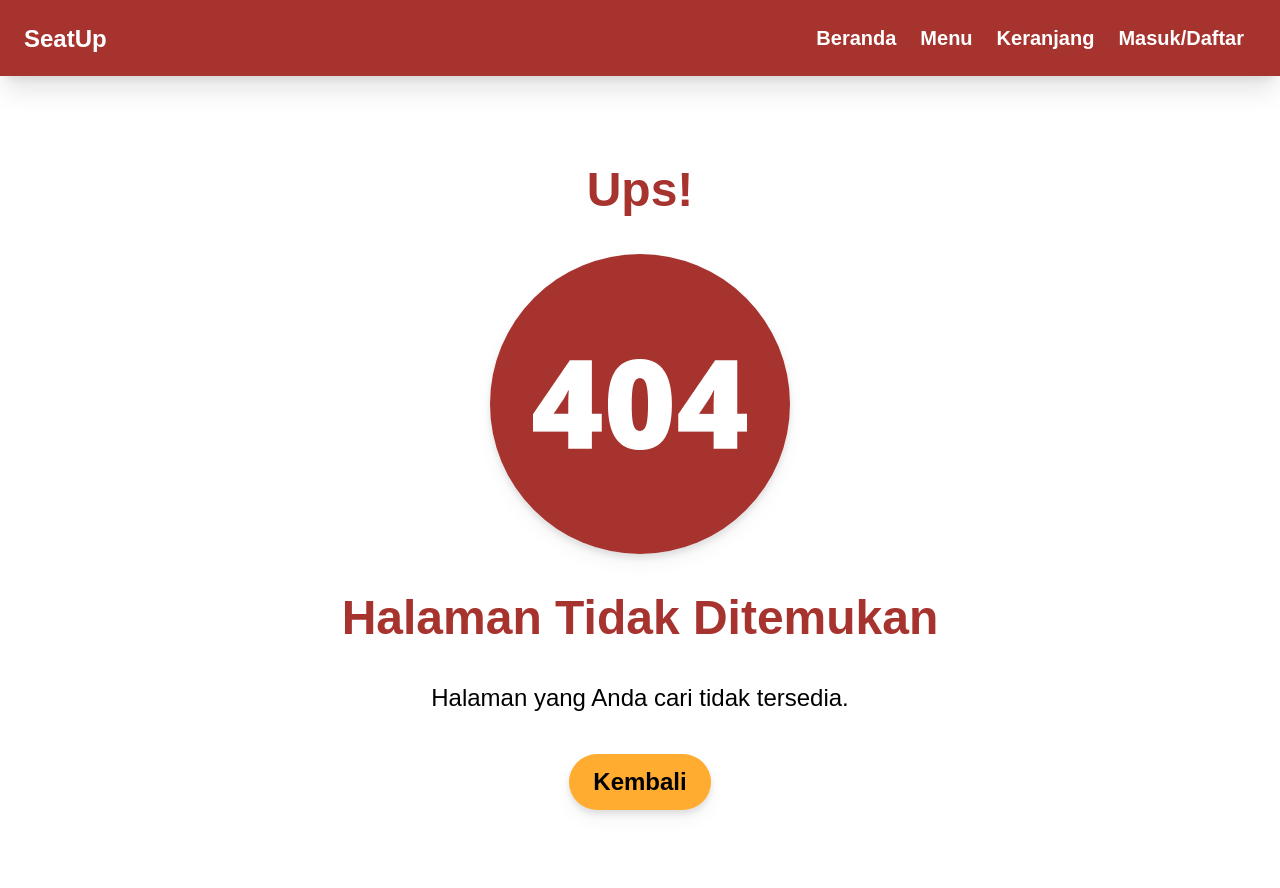
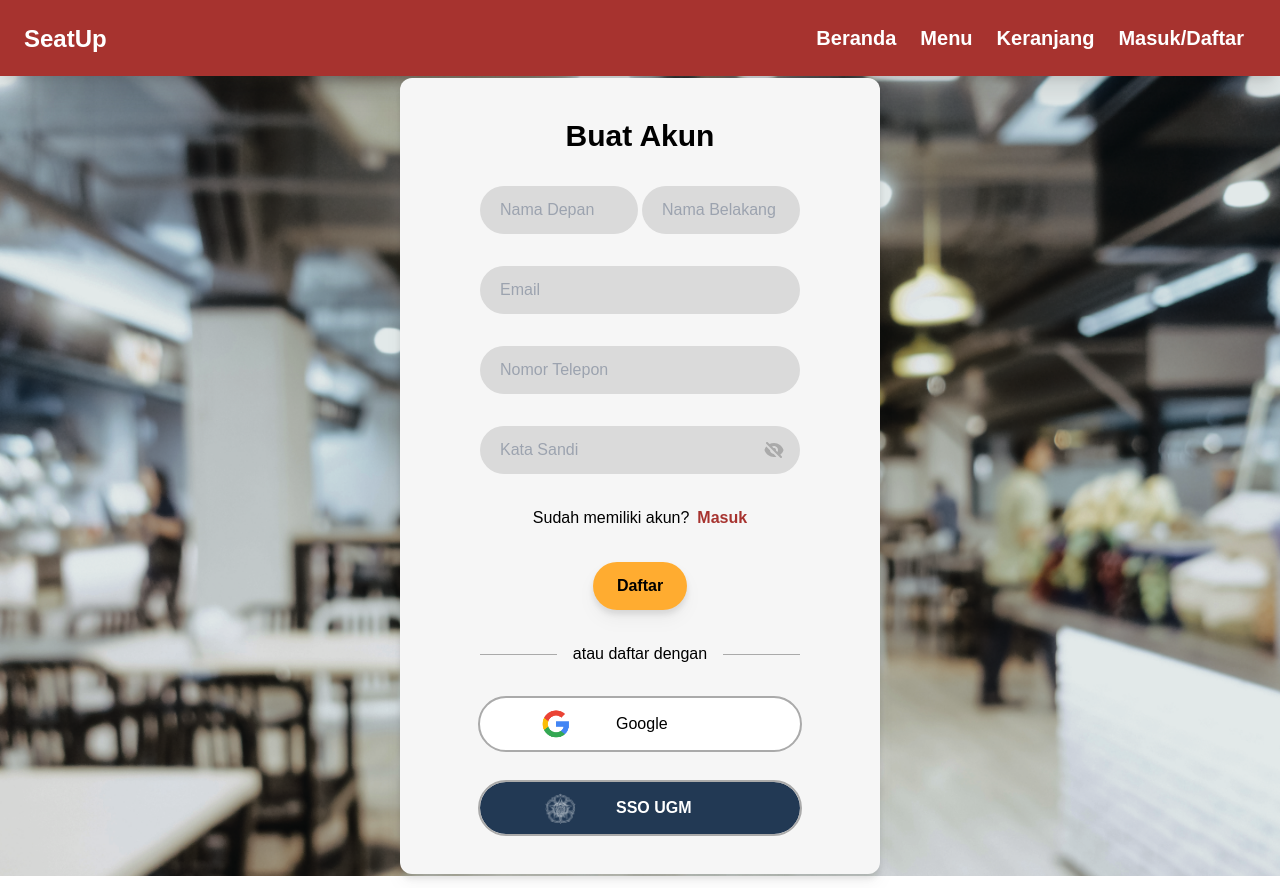
Before and after one commit to geloramanalu/seatup, a React (Create React App) app in the folder seatup/: page /register in a window 1280 px wide. Built offline with nearby package versions, Linux system fonts and the light colour scheme; a web font is replaced by a local one.

Commit message:
added register page and paths

```diff
--- a/seatup/src/App.js
+++ b/seatup/src/App.js
@@ -5,9 +5,11 @@ import { Route, Routes } from 'react-router';
 import Profil from './component/Profil';
 import Seat from './component/Seat';
 import Homepage from './component/Homepage';
+import Login from './component/Login';
 import Cart from './component/Cart';
 import Checkout from './component/Checkout';
 import Error from './component/Error';
+import Register from './component/Register';
 import LoadingPayment from './component/LoadingPayment';
 
 
@@ -21,8 +23,9 @@ function App() {
         <Route path='/profil' element={<Profil />} />
         <Route path='/seat' element={<Seat />} />
         <Route path='/cart' element={<Cart />} />
-        <Route path='/checkout' element={<Checkout />} />
-        <Route path='/loading-payment' element={<LoadingPayment />} />
+        <Route path='/loading-payment' element={<LoadingPayment />}/>
+        <Route path='/register' element={<Register />} />
+        <Route path='/login' element={<Login />} />
         <Route path="*" element={<Error />} />
       </Routes>
     </div>
--- /dev/null
+++ b/seatup/src/component/Register.jsx
@@ -0,0 +1,111 @@
+import passOn from "../img/login_pass.svg"
+import passOff from "../img/login_pass_no.svg"
+import googleIcon from "../img/login_google.png"
+import ugmIcon from "../img/login_ugm.png"
+import { useState } from 'react'
+
+const Login = () => {
+  const [open, setOpen] = useState(false)
+
+  const toggle = () => {
+    setOpen(!open)
+  }
+
+  return (
+    <div className="bg-[url(./img/login_bg.png)] bg-cover h-screen -mt-3">
+      <div className="flex flex-col items-center justify-center w-screen h-screen">
+        <div className="flex-col w-3/12 gap-y-8 box-content rounded-xl px-20 py-10 flex justify-center items-center bg-brokenwhite drop-shadow-lg">
+          <h1 className="text-black font-extrabold text-3xl ">Buat Akun </h1>
+          <div>
+            <div class="w-full flex items-center gap-1">
+              <div class="w-1/2 ">
+                <div class="flex w-full">
+                  <div class="w-10 z-10 pl-1 text-center pointer-events-none flex items-center justify-center"><i class="mdi mdi-account-outline text-gray-400 text-lg"></i></div>
+                  <input type="text" class="w-full -ml-10 pl-5 pr-3 py-2 rounded-full bg-abu h-12 focus:outline-none" placeholder="Nama Depan"></input>
+                </div>
+              </div>
+              <div class="w-1/2">
+                <div class="flex w-full">
+                  <div class="w-10 z-10 pl-1 text-center pointer-events-none flex items-center justify-center"><i class="mdi mdi-account-outline text-gray-400 text-lg"></i></div>
+                  <input type="text" class="w-full -ml-10 pl-5 pr-3 py-2 rounded-full bg-abu h-12 focus:outline-none" placeholder="Nama Belakang"></input>
+                </div>
+              </div>
+            </div>
+          </div>
+
+          <div className="w-full">
+            <form action="#" className="w-full">
+              <label className="relative block">
+                <input type="email" name="email" id="email" className="flex rounded-full  bg-abu text-gray-900 pl-5 h-12 w-full focus:outline-none" placeholder="Email" required=""></input>
+              </label>
+            </form>
+          </div>
+          <div className="w-full">
+            <form action="#" className="w-full">
+              <label className="relative block">
+                <input type="tel" name="tel" id="phone" className="flex rounded-full  bg-abu text-gray-900 pl-5 h-12 w-full focus:outline-none" placeholder="Nomor Telepon" required=""></input>
+              </label>
+            </form>
+          </div>
+
+          <div className="w-full">
+            <form action="#" className=" w-full">
+              <label className="relative block">
+                <input type={(open === false) ? 'password' : 'text'} name="password" id="password" className="flex rounded-full bg-abu text-gray-900 h-12 w-full pl-5 focus:outline-none" placeholder="Kata Sandi" required=""></input>
+                <div className="absolute inset-y-0 right-4  flex items-center text-sm leading-5">
+                  <div>
+                    {
+                      (open === false) ? <img src={passOff} onClick={toggle} alt="" /> :
+                        <img src={passOn} onClick={toggle} alt="" />
+                    }
+                  </div>
+                </div>
+              </label>
+            </form>
+          </div>
+
+
+          <div className="flex justify-center items-center w-full gap-2">
+            Sudah memiliki akun?
+            <a className="font-bold text-merah" href="#"> Masuk</a>
+          </div>
+
+          <div>
+            <button type="button" class="text-black hover:bg-kuningtua bg-kuning rounded-full px-6 py-3 font-extrabold  drop-shadow-lg  text-center ">Daftar</button>
+          </div>
+
+
+          <div className="relative flex  items-center w-full">
+            <div className="flex-grow border-t border-darkerabu"></div>
+            <span className="flex-shrink mx-4 ">atau daftar dengan</span>
+            <div className="flex-grow border-t border-darkerabu"></div>
+          </div>
+
+
+          <div class="w-full flex items-center" >
+            <button type="button" className="flex flex-row hover:bg-darkerabu items-center justify-center w-full px-4 py-2 text-black bg-white rounded-full  text-center  outline outline-2 outline-darkerabu">
+              <div className="flex basis-5/12 items-center justify-center w-full">
+                <img src={googleIcon} className="w-9" alt=""></img>
+              </div>
+              <div className="flex basis-7/12">
+                Google
+              </div>
+            </button>
+          </div>
+
+          <div class="w-full flex items-center " >
+            <button type="button" className="flex flex-row  hover:bg-darkbiru items-center justify-center w-full px-4 py-2 text-white bg-biru rounded-full  text-center  outline outline-2 outline-darkerabu font-bold">
+              <div className="flex basis-4/12 items-center justify-center w-full pl-8">
+                <img src={ugmIcon} className="w-9" alt=""></img>
+              </div>
+              <div className="flex basis-8/12 pl-6 ">SSO UGM</div>
+            </button>
+          </div>
+
+        </div>
+      </div >
+    </div >
+  )
+}
+
+export default Login
```
